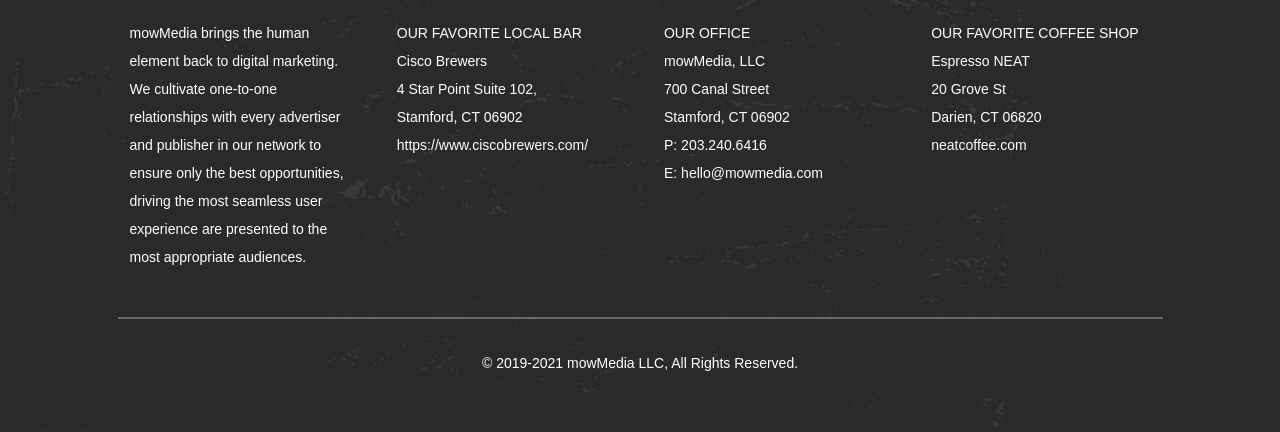
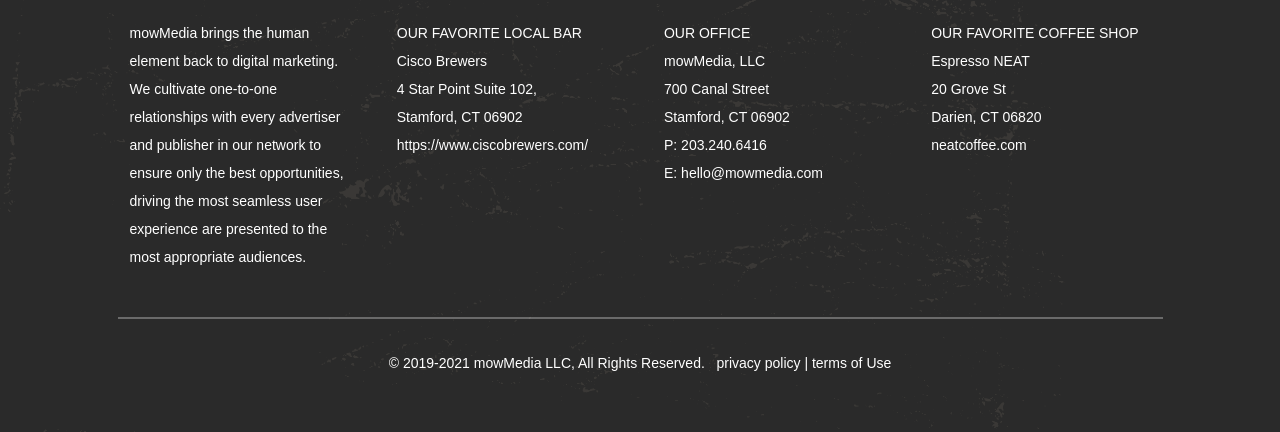
Before and after one commit to snjamsen/mowpod-boost, a website: page index.html in a window 1280 px wide. Shown: the part 2953-3385 px from the top of the page. Drawn offline with Linux system fonts and the light colour scheme.

Commit message:
add privacy polica link

```diff
--- a/index.html
+++ b/index.html
@@ -348,6 +348,7 @@
                                 <div class="col-auto text-center">
                                     <div class="copyright-text">
                                         © 2019-2021 mowMedia LLC, All Rights Reserved.
+                                        <a href="#">&nbsp; privacy policy | terms of Use</a>
                                     </div>
                                 </div>
                             </div>
```
Also changed, not shown: thnx.html (+1 -0 lines).
